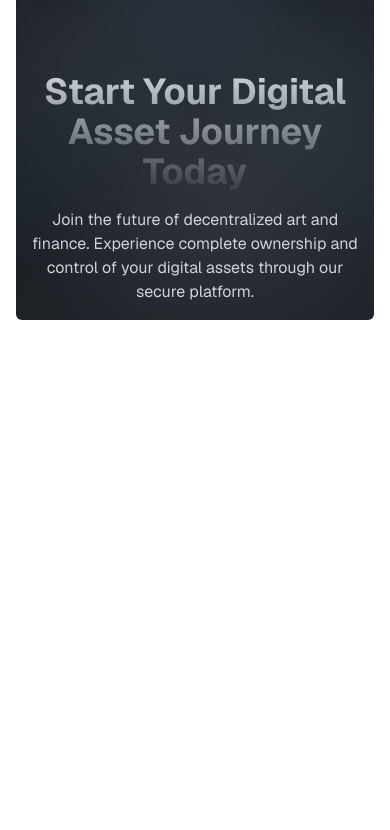
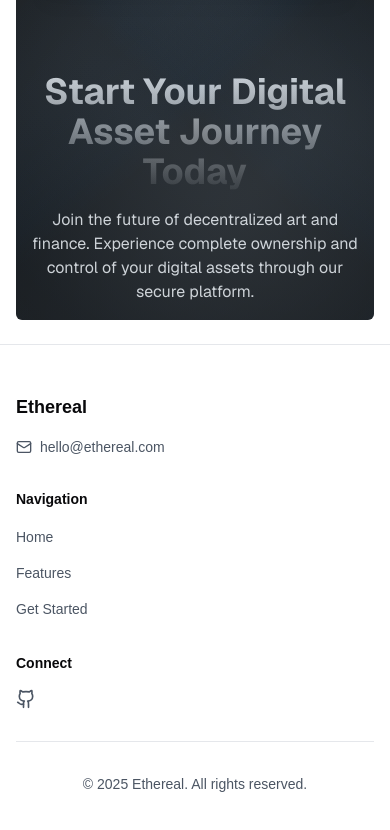
Before and after one commit to IrumiDesu7/ilmi-fe-test, a Next.js app: page / in a window 390 px wide. Shown: the part 1634-2464 px from the top of the page. Before the commit the page ends 1978 px from the top, so only its background shows below. Built offline with nearby package versions, Linux system fonts and the light colour scheme.

Commit message:
feat: add responsive footer with navigation and contact links

```diff
--- a/app/layout.tsx
+++ b/app/layout.tsx
@@ -1,8 +1,9 @@
+import Navbar from "@/components/navbar/navbar";
+import Footer from "@/components/sections/footer";
+import { ThemeProvider } from "@/components/theme-provider";
 import type { Metadata } from "next";
 import { Geist, Geist_Mono } from "next/font/google";
 import "./globals.css";
-import Navbar from "@/components/navbar/navbar";
-import { ThemeProvider } from "@/components/theme-provider";
 
 const geistSans = Geist({
   variable: "--font-geist-sans",
@@ -39,6 +40,7 @@ export default function RootLayout({
           <Navbar />
         </ThemeProvider>
         {children}
+        <Footer />
       </body>
     </html>
   );
--- a/components/sections/footer.tsx
+++ b/components/sections/footer.tsx
@@ -1,5 +1,67 @@
+import Link from "next/link";
+import { Github, Mail } from "lucide-react";
+
 const Footer = () => {
-  return <div>Footer</div>;
+  return (
+    <footer className="border-t border-gray-200 bg-white/50 backdrop-blur-lg dark:border-gray-800 dark:bg-black">
+      <div className="mx-auto max-w-7xl px-4 py-12 sm:px-6 lg:px-8">
+        <div className="grid grid-cols-1 gap-8 md:grid-cols-3">
+          {/* Brand Column */}
+          <div className="space-y-4">
+            <h3 className="text-lg font-semibold">Ethereal</h3>
+            <div className="flex items-center space-x-2 text-sm text-gray-600 dark:text-gray-400">
+              <Mail className="h-4 w-4" />
+              <a
+                href="mailto:hello@ethereal.com"
+                className="hover:text-gray-900 dark:hover:text-gray-200"
+              >
+                hello@ethereal.com
+              </a>
+            </div>
+          </div>
+
+          {/* Navigation Links */}
+          <div>
+            <h3 className="mb-4 text-sm font-semibold">Navigation</h3>
+            <ul className="space-y-3">
+              {["Home", "Features", "Get Started"].map((item) => (
+                <li key={item}>
+                  <Link
+                    href={`#${item.toLowerCase().replace(" ", "-")}`}
+                    className="text-sm text-gray-600 transition-colors hover:text-gray-900 dark:text-gray-400 dark:hover:text-gray-200"
+                  >
+                    {item}
+                  </Link>
+                </li>
+              ))}
+            </ul>
+          </div>
+
+          {/* Social Column */}
+          <div>
+            <h3 className="mb-4 text-sm font-semibold">Connect</h3>
+            <div className="flex space-x-4">
+              <Link
+                href="https://github.com"
+                target="_blank"
+                rel="noopener noreferrer"
+                className="text-gray-600 transition-colors hover:text-gray-900 dark:text-gray-400 dark:hover:text-gray-200"
+              >
+                <Github className="h-5 w-5" />
+              </Link>
+            </div>
+          </div>
+        </div>
+
+        {/* Bottom Section */}
+        <div className="mt-8 border-t border-gray-200 pt-8 dark:border-gray-800">
+          <p className="text-center text-sm text-gray-600 dark:text-gray-400">
+            © {new Date().getFullYear()} Ethereal. All rights reserved.
+          </p>
+        </div>
+      </div>
+    </footer>
+  );
 };
 
 export default Footer;
```
